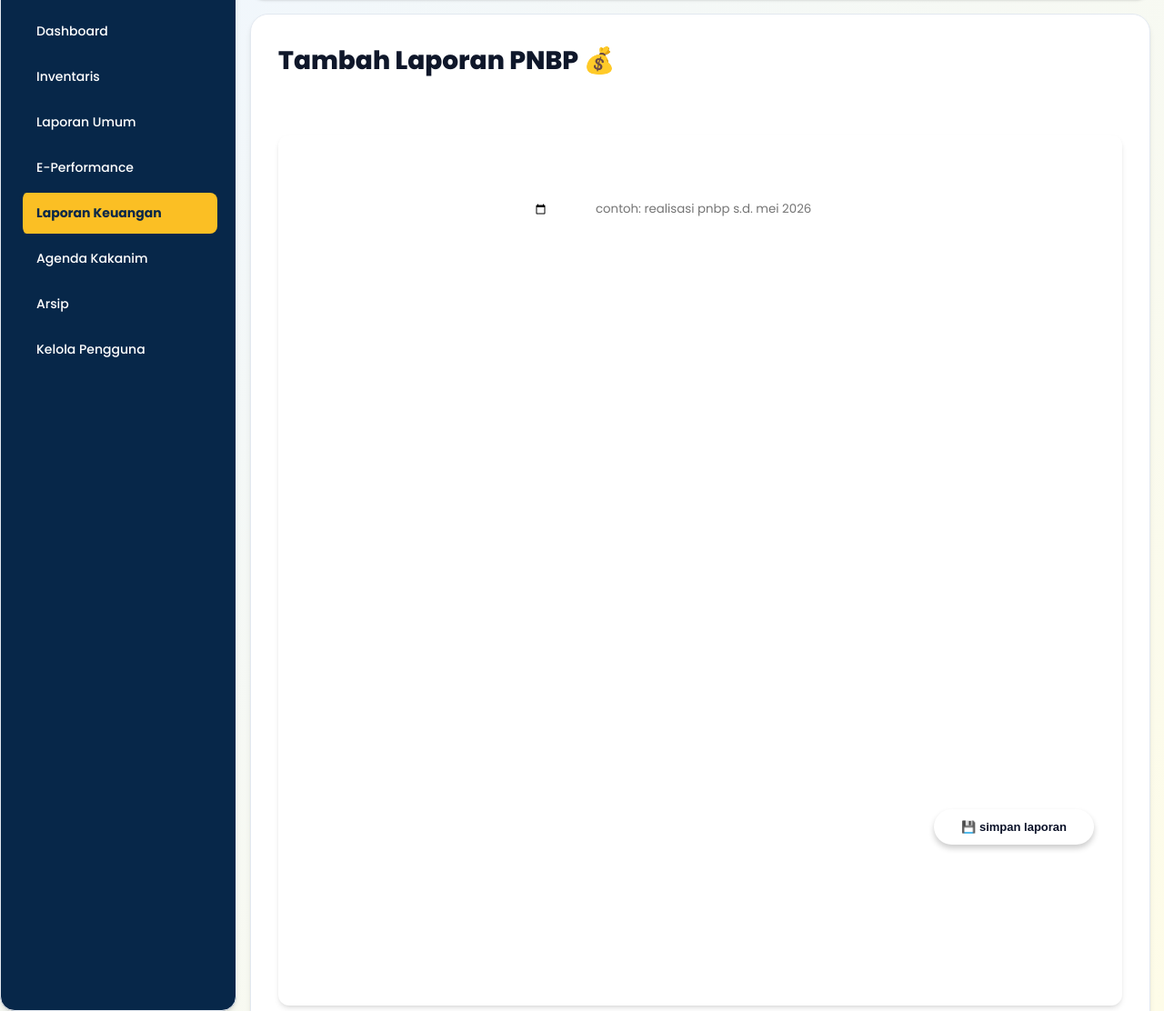
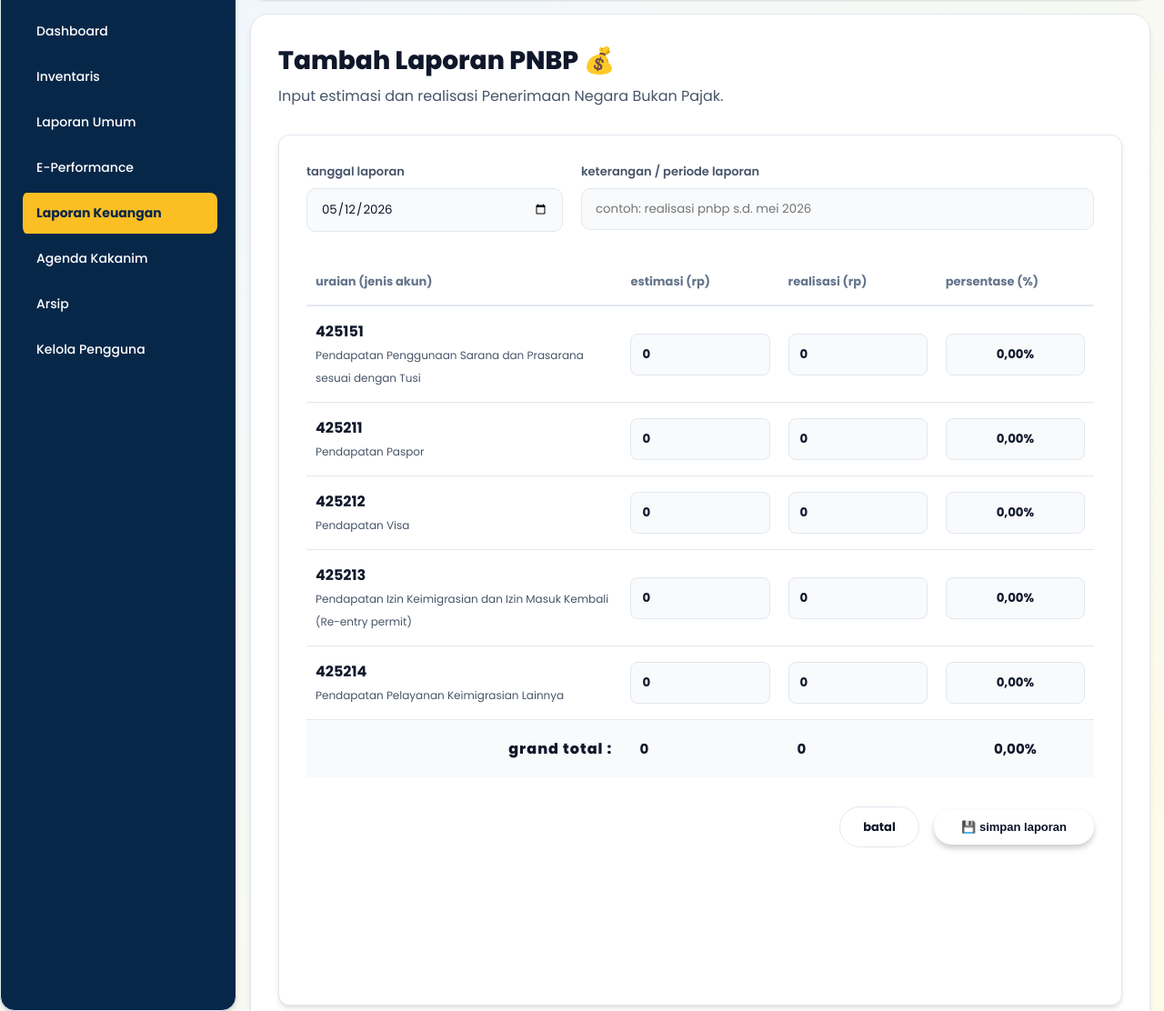
Before and after one commit to rehanzhaky/website, a PHP site: page /tambah_laporan_pnbp.php in a window 1280 px wide. Shown: the part 85-1197 px from the top of the page at 91% size. Run offline with PHP 8.4, Linux system fonts and the light colour scheme; a user stored in the database is signed in.

Commit message:
fix: final update

```diff
--- a/tambah_laporan_pnbp.php
+++ b/tambah_laporan_pnbp.php
@@ -60,67 +60,67 @@ $akun_pnbp = [
 
 <div class="dashboard-header">
     <h2>Tambah Laporan PNBP 💰</h2>
-    <p style="color: rgba(255,255,255,0.7);">Input estimasi dan realisasi Penerimaan Negara Bukan Pajak.</p>
+    <p style="color: var(--text-secondary);">Input estimasi dan realisasi Penerimaan Negara Bukan Pajak.</p>
 </div>
 
-<div class="glass panel-utama" style="padding: 30px; border-radius: 12px; border: 1px solid rgba(255,255,255,0.1);">
+<div class="glass panel-utama" style="padding: 30px; border-radius: 12px; border: 1px solid var(--border-color);">
 
     <form action="" method="POST" id="formPNBP">
         <div style="display: flex; gap: 20px; margin-bottom: 30px;">
             <div style="flex: 1;">
-                <label style="display:block; font-size:13px; margin-bottom:8px; color: rgba(255,255,255,0.7); font-weight: 600; text-transform: lowercase;">tanggal laporan</label>
-                <input type="date" name="tanggal_laporan" class="input-full-width" value="<?= date('Y-m-d') ?>" style="background: rgba(255,255,255,0.05); border: 1px solid rgba(255,255,255,0.2); color: #fff; padding: 12px 15px; border-radius: 10px;" required>
+                <label style="display:block; font-size:13px; margin-bottom:8px; color: var(--text-secondary); font-weight: 600; text-transform: lowercase;">tanggal laporan</label>
+                <input type="date" name="tanggal_laporan" class="input-full-width" value="<?= date('Y-m-d') ?>" style="background: var(--bg-secondary); border: 1px solid var(--border-color); color: var(--text-primary); padding: 12px 15px; border-radius: 10px;" required>
             </div>
             <div style="flex: 2;">
-                <label style="display:block; font-size:13px; margin-bottom:8px; color: rgba(255,255,255,0.7); font-weight: 600; text-transform: lowercase;">keterangan / periode laporan</label>
-                <input type="text" name="keterangan" class="input-full-width" placeholder="contoh: realisasi pnbp s.d. mei 2026" style="background: rgba(255,255,255,0.05); border: 1px solid rgba(255,255,255,0.2); color: #fff; padding: 12px 15px; border-radius: 10px;" required>
+                <label style="display:block; font-size:13px; margin-bottom:8px; color: var(--text-secondary); font-weight: 600; text-transform: lowercase;">keterangan / periode laporan</label>
+                <input type="text" name="keterangan" class="input-full-width" placeholder="contoh: realisasi pnbp s.d. mei 2026" style="background: var(--bg-secondary); border: 1px solid var(--border-color); color: var(--text-primary); padding: 12px 15px; border-radius: 10px;" required>
             </div>
         </div>
 
         <div style="overflow-x: auto;">
             <table style="width: 100%; border-collapse: collapse; text-align: left;">
                 <thead>
-                    <tr style="border-bottom: 2px solid rgba(255,255,255,0.1);">
-                        <th style="padding: 15px 10px; color: rgba(255,255,255,0.9); width: 40%; font-size: 13px; text-transform: lowercase; opacity: 0.7;">uraian (jenis akun)</th>
-                        <th style="padding: 15px 10px; color: rgba(255,255,255,0.9); width: 20%; font-size: 13px; text-transform: lowercase; opacity: 0.7;">estimasi (rp)</th>
-                        <th style="padding: 15px 10px; color: rgba(255,255,255,0.9); width: 20%; font-size: 13px; text-transform: lowercase; opacity: 0.7;">realisasi (rp)</th>
-                        <th style="padding: 15px 10px; color: rgba(255,255,255,0.9); width: 20%; font-size: 13px; text-transform: lowercase; opacity: 0.7;">persentase (%)</th>
+                    <tr style="border-bottom: 2px solid var(--border-color);">
+                        <th style="padding: 15px 10px; color: var(--text-muted); width: 40%; font-size: 13px; text-transform: lowercase;">uraian (jenis akun)</th>
+                        <th style="padding: 15px 10px; color: var(--text-muted); width: 20%; font-size: 13px; text-transform: lowercase;">estimasi (rp)</th>
+                        <th style="padding: 15px 10px; color: var(--text-muted); width: 20%; font-size: 13px; text-transform: lowercase;">realisasi (rp)</th>
+                        <th style="padding: 15px 10px; color: var(--text-muted); width: 20%; font-size: 13px; text-transform: lowercase;">persentase (%)</th>
                     </tr>
                 </thead>
                 <tbody>
                     <?php foreach ($akun_pnbp as $akun): ?>
-                        <tr style="border-bottom: 1px solid rgba(255,255,255,0.05);">
+                        <tr style="border-bottom: 1px solid var(--border-color);">
                             <td style="padding: 15px 10px;">
                                 <input type="hidden" name="kode_akun[]" value="<?= $akun['kode'] ?>">
                                 <input type="hidden" name="nama_akun[]" value="<?= htmlspecialchars($akun['nama']) ?>">
-                                <strong style="color: #ffffff;"><?= $akun['kode'] ?></strong><br>
-                                <span style="font-size: 12px; color: rgba(255,255,255,0.6);"><?= htmlspecialchars($akun['nama']) ?></span>
+                                <strong style="color: var(--text-primary);"><?= $akun['kode'] ?></strong><br>
+                                <span style="font-size: 12px; color: var(--text-secondary);"><?= htmlspecialchars($akun['nama']) ?></span>
                             </td>
                             <td style="padding: 10px;">
-                                <input type="text" name="estimasi[]" class="input-full-width inp-est" value="0" onkeyup="hitungTotalPNBP()" style="background: rgba(255,255,255,0.08); border: 1px solid rgba(255,255,255,0.2); color: #ffffff; font-weight: bold; padding: 12px; border-radius: 8px;">
+                                <input type="text" name="estimasi[]" class="input-full-width inp-est" value="0" onkeyup="hitungTotalPNBP()" style="background: var(--bg-secondary); border: 1px solid var(--border-color); color: var(--text-primary); font-weight: bold; padding: 12px; border-radius: 8px;">
                             </td>
                             <td style="padding: 10px;">
-                                <input type="text" name="realisasi[]" class="input-full-width inp-real" value="0" onkeyup="hitungTotalPNBP()" style="background: rgba(255,255,255,0.08); border: 1px solid rgba(255,255,255,0.2); color: #ffffff; font-weight: bold; padding: 12px; border-radius: 8px;">
+                                <input type="text" name="realisasi[]" class="input-full-width inp-real" value="0" onkeyup="hitungTotalPNBP()" style="background: var(--bg-secondary); border: 1px solid var(--border-color); color: var(--text-primary); font-weight: bold; padding: 12px; border-radius: 8px;">
                             </td>
                             <td style="padding: 10px;">
-                                <input type="text" name="persentase[]" class="input-full-width inp-persen" value="0,00%" onkeyup="hitungTotalPNBP()" style="background: rgba(255,255,255,0.08); border: 1px solid rgba(255,255,255,0.2); color: #ffffff; font-weight: bold; padding: 12px; border-radius: 8px; text-align: center;">
+                                <input type="text" name="persentase[]" class="input-full-width inp-persen" value="0,00%" onkeyup="hitungTotalPNBP()" style="background: var(--bg-secondary); border: 1px solid var(--border-color); color: var(--text-primary); font-weight: bold; padding: 12px; border-radius: 8px; text-align: center;">
                             </td>
                         </tr>
                     <?php endforeach; ?>
                 </tbody>
                 <tfoot>
-                    <tr style="background: rgba(255, 255, 255, 0.05);">
-                        <td style="padding: 15px 10px; font-weight: 900; color: #ffffff; text-align: right; letter-spacing: 1px; text-transform: lowercase;">grand total :</td>
-                        <td style="padding: 10px;"><input type="text" id="grand_est" value="0" readonly style="width: 100%; background: transparent; color: #ffffff; font-weight: bold; font-size: 15px; border:none; padding: 10px;"></td>
-                        <td style="padding: 10px;"><input type="text" id="grand_realisasi" value="0" readonly style="width: 100%; background: transparent; color: #ffffff; font-weight: bold; font-size: 15px; border:none; padding: 10px;"></td>
-                        <td style="padding: 10px;"><input type="text" id="grand_persen" value="0,00%" readonly style="width: 100%; background: transparent; color: #ffffff; font-weight: bold; font-size: 15px; border:none; padding: 10px; text-align: center;"></td>
+                    <tr style="background: var(--bg-secondary);">
+                        <td style="padding: 15px 10px; font-weight: 900; color: var(--text-primary); text-align: right; letter-spacing: 1px; text-transform: lowercase;">grand total :</td>
+                        <td style="padding: 10px;"><input type="text" id="grand_est" value="0" readonly style="width: 100%; background: transparent; color: var(--text-primary); font-weight: bold; font-size: 15px; border:none; padding: 10px;"></td>
+                        <td style="padding: 10px;"><input type="text" id="grand_realisasi" value="0" readonly style="width: 100%; background: transparent; color: var(--text-primary); font-weight: bold; font-size: 15px; border:none; padding: 10px;"></td>
+                        <td style="padding: 10px;"><input type="text" id="grand_persen" value="0,00%" readonly style="width: 100%; background: transparent; color: var(--text-primary); font-weight: bold; font-size: 15px; border:none; padding: 10px; text-align: center;"></td>
                     </tr>
                 </tfoot>
             </table>
         </div>
 
         <div style="margin-top: 35px; text-align: right;">
-            <a href="laporan_pnbp.php" style="text-decoration: none; padding: 12px 25px; border-radius: 30px; margin-right: 12px; color: #ffffff; border: 1px solid rgba(255,255,255,0.3); font-size: 13px; font-weight: bold;">batal</a>
+            <a href="laporan_pnbp.php" style="text-decoration: none; padding: 12px 25px; border-radius: 30px; margin-right: 12px; color: var(--text-primary); border: 1px solid var(--border-color); font-size: 13px; font-weight: bold;">batal</a>
             <button type="submit" style="padding: 12px 30px; border-radius: 30px; border: none; cursor: pointer; font-weight: bold; background: #ffffff; color: #0a1128; font-size: 13px; box-shadow: 0 4px 6px rgba(0,0,0,0.2);">💾 simpan laporan</button>
         </div>
     </form>
```
